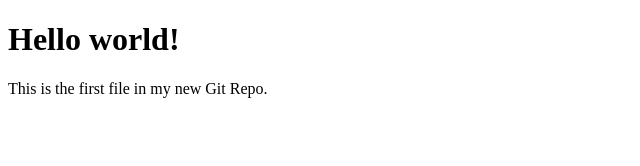
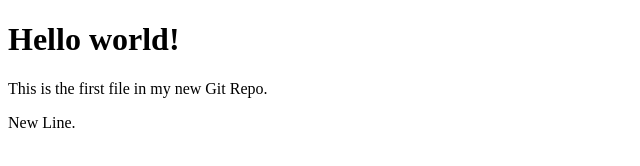
Before and after one commit to MiSysTech/Project1, a plain HTML site: page index.html in a window 1280 px wide. Shown: the full height of the page, 0-640 px from the left. Drawn offline with Linux system fonts and the light colour scheme.

Commit message:
updaed index,html with new line

```diff
--- a/index.html
+++ b/index.html
@@ -7,6 +7,7 @@
 
 <h1>Hello world!</h1>
 <p>This is the first file in my new Git Repo.</p>
+<p>New Line.</p>
 
 </body>
 </html>
```
